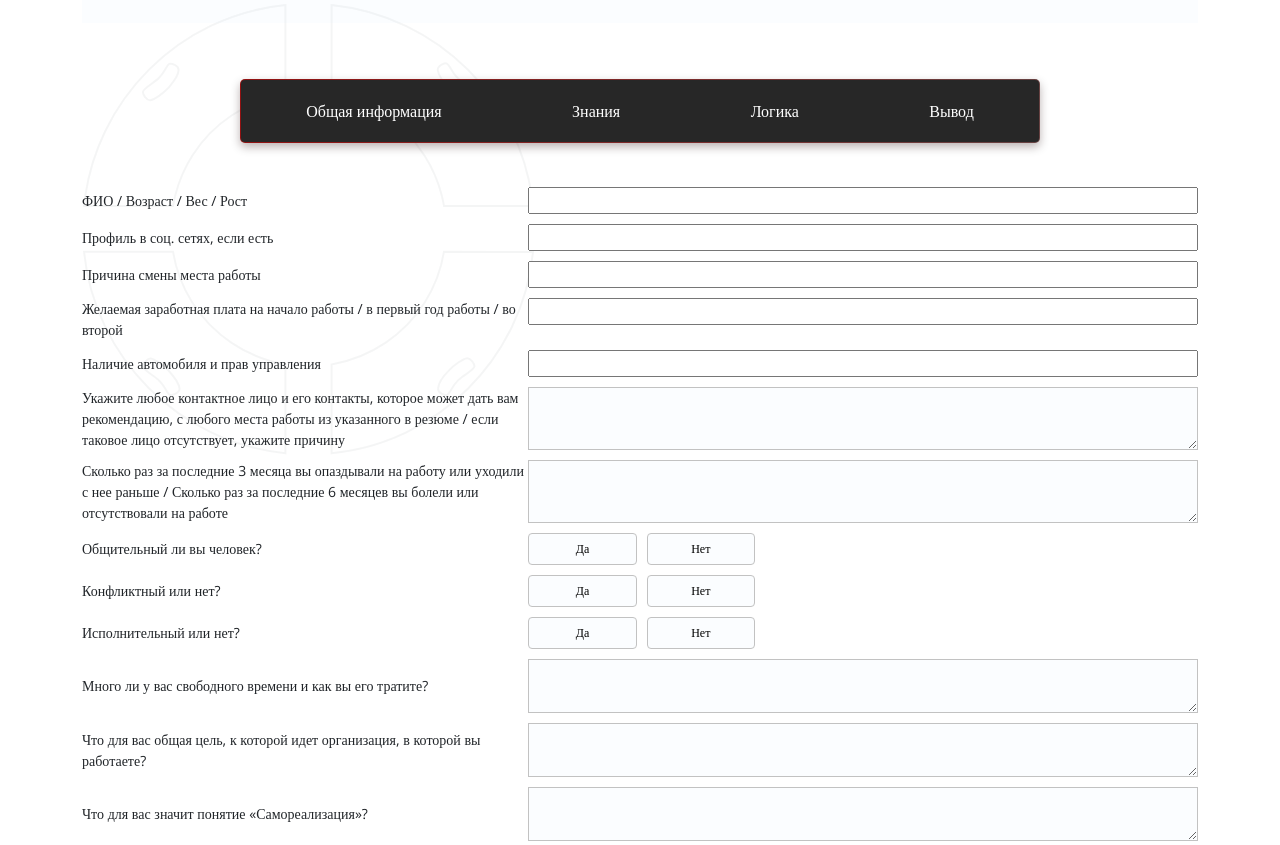
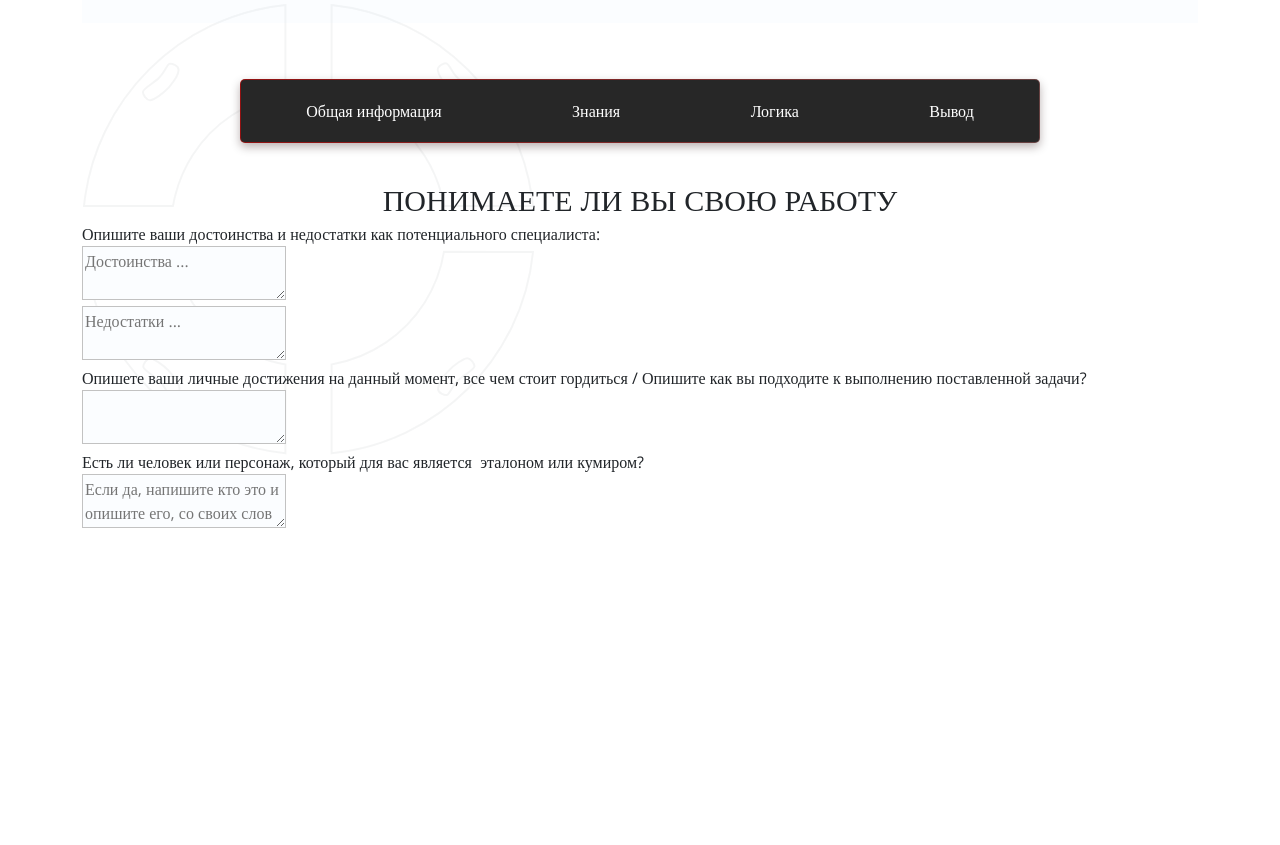
Before and after one commit to t1prog/HG, a plain HTML site: page index.html in a window 1280 px wide. Shown: the part 2855-3700 px from the top of the page. After the commit the page ends 3389 px from the top, so only its background shows below. Drawn offline with nearby package versions, Linux system fonts and the light colour scheme.

Commit message:
Day 2 - Questionnaire

```diff
--- a/index.html
+++ b/index.html
@@ -330,7 +330,7 @@
               </div>
             </div>
             <div class="c-form__container">
-              <div class="c-form__container-info">
+              <div class="c-form__container-info hidden">
                 <div class="c-form__container-info__item">
                   <div class="c-form__container-info__item-text">
                     <span>ФИО / Возраст / Вес / Рост</span>
@@ -653,7 +653,71 @@
                 </div>
               </div>
 
-              <div class="c-form__container-knowledge hidden"></div>
+              <div class="c-form__container-knowledge">
+                <div class="c-form__container-knowledge__title">
+                  <span>ПОНИМАЕТЕ ЛИ ВЫ СВОЮ РАБОТУ</span>
+                </div>
+                <div class="c-form__container-knowledge__form">
+                  <div class="c-form__container-knowledge__form-first">
+                    <span
+                      class="c-form__container-knowledge__form-first__item-text"
+                      >Опишите ваши достоинства и недостатки как потенциального
+                      специалиста:</span
+                    >
+                    <div
+                      class="c-form__container-knowledge__form-first__item-input"
+                    >
+                      <textarea
+                        class="text-a"
+                        name="plus"
+                        placeholder="Достоинства ..."
+                      ></textarea>
+                    </div>
+                    <div
+                      class="c-form__container-knowledge__form-first__item-input"
+                    >
+                      <textarea
+                        class="text-a"
+                        name="minus"
+                        placeholder="Недостатки ..."
+                      ></textarea>
+                    </div>
+                  </div>
+                  <div class="c-form__container-knowledge__form-second">
+                    <div class="c-form__container-knowledge__form-second__item">
+                      <div
+                        class="c-form__container-knowledge__form-second__item-text"
+                      >
+                        Опишете ваши личные достижения на данный момент, все чем
+                        стоит гордиться / Опишите как вы подходите к выполнению
+                        поставленной задачи?
+                      </div>
+                      <div
+                        class="c-form__container-knowledge__form-second__item-input"
+                      >
+                        <textarea name="1" class="text-a"></textarea>
+                      </div>
+                    </div>
+                    <div class="c-form__container-knowledge__form-second__item">
+                      <div
+                        class="c-form__container-knowledge__form-second__item-text"
+                      >
+                        Есть ли человек или персонаж, который для вас является
+                        эталоном или кумиром?
+                      </div>
+                      <div
+                        class="c-form__container-knowledge__form-second__item-input"
+                      >
+                        <textarea
+                          class="text-a"
+                          name="knowledge2"
+                          placeholder="Если да, напишите кто это и опишите его, со своих слов"
+                        ></textarea>
+                      </div>
+                    </div>
+                  </div>
+                </div>
+              </div>
 
               <div class="c-form__container-logic hidden"></div>
 
--- a/styles/scss/components/_form.scss
+++ b/styles/scss/components/_form.scss
@@ -66,12 +66,16 @@
             }
           }
         }
+        .last {
+          font-size: 10px;
+        }
         @media screen and (max-width: 768px) {
           grid-template-columns: 1fr;
           grid-template-rows: 1fr;
           &-input__radio {
             grid-template-columns: 1fr 1fr;
             .last {
+              font-size: 12px;
               grid-row-start: 2;
               grid-row-end: 2;
               grid-column-start: 1;
@@ -81,5 +85,21 @@
         }
       }
     }
+
+    &-knowledge {
+      &__title {
+        display: flex;
+        justify-content: center;
+        align-items: center;
+        font-size: 30px;
+        font-weight: 300;
+      }
+      &__form {
+        &-first {
+        }
+        &-second {
+        }
+      }
+    }
   }
 }
--- a/styles/scss/index.scss
+++ b/styles/scss/index.scss
@@ -71,3 +71,8 @@ body {
   background-color: #272727 !important;
   border: 1px solid #c2c2c2;
 }
+
+.text-a {
+  border: 1px solid #c2c2c2;
+  background-color: #fbfdff !important;
+}
```
Also changed, not shown: styles/scss/index.css, 1 other file.
